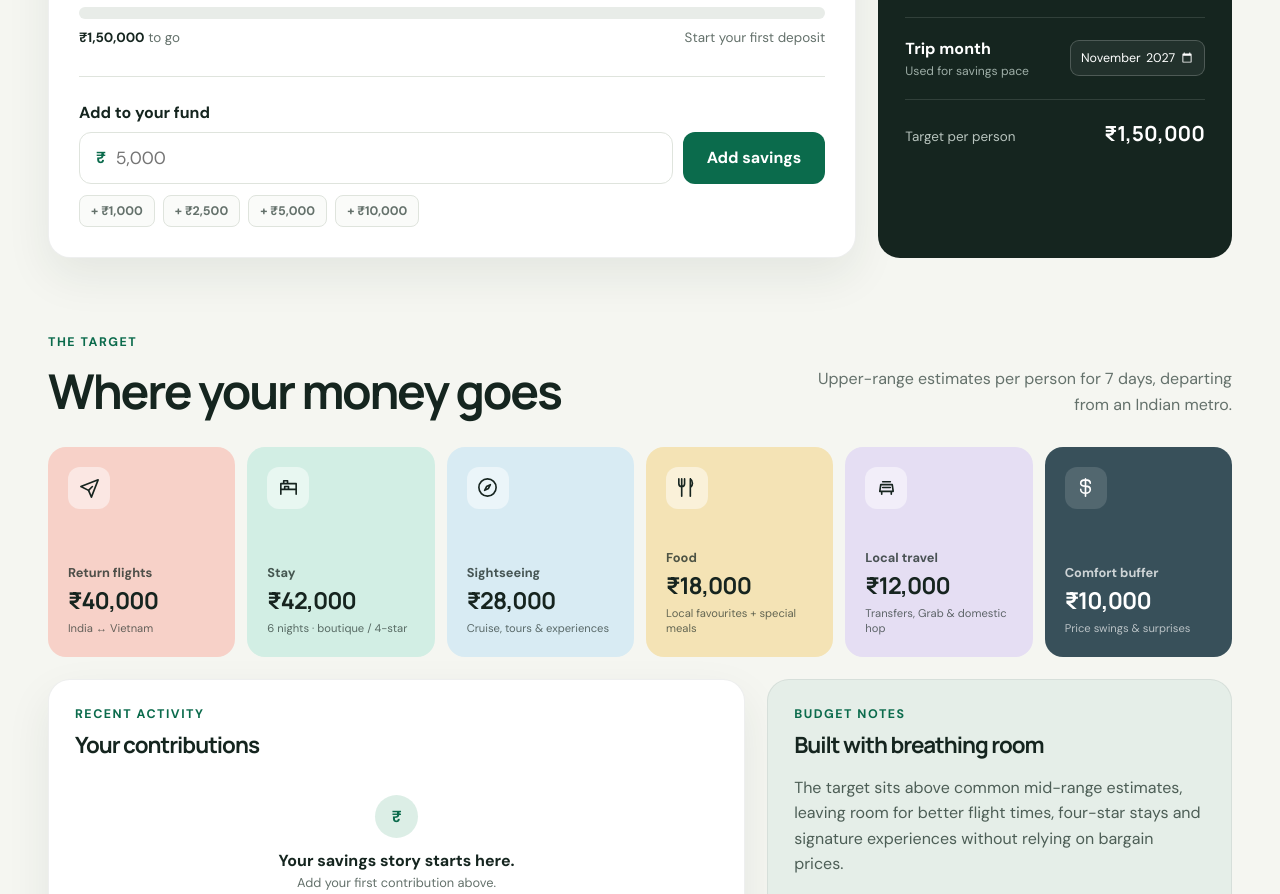
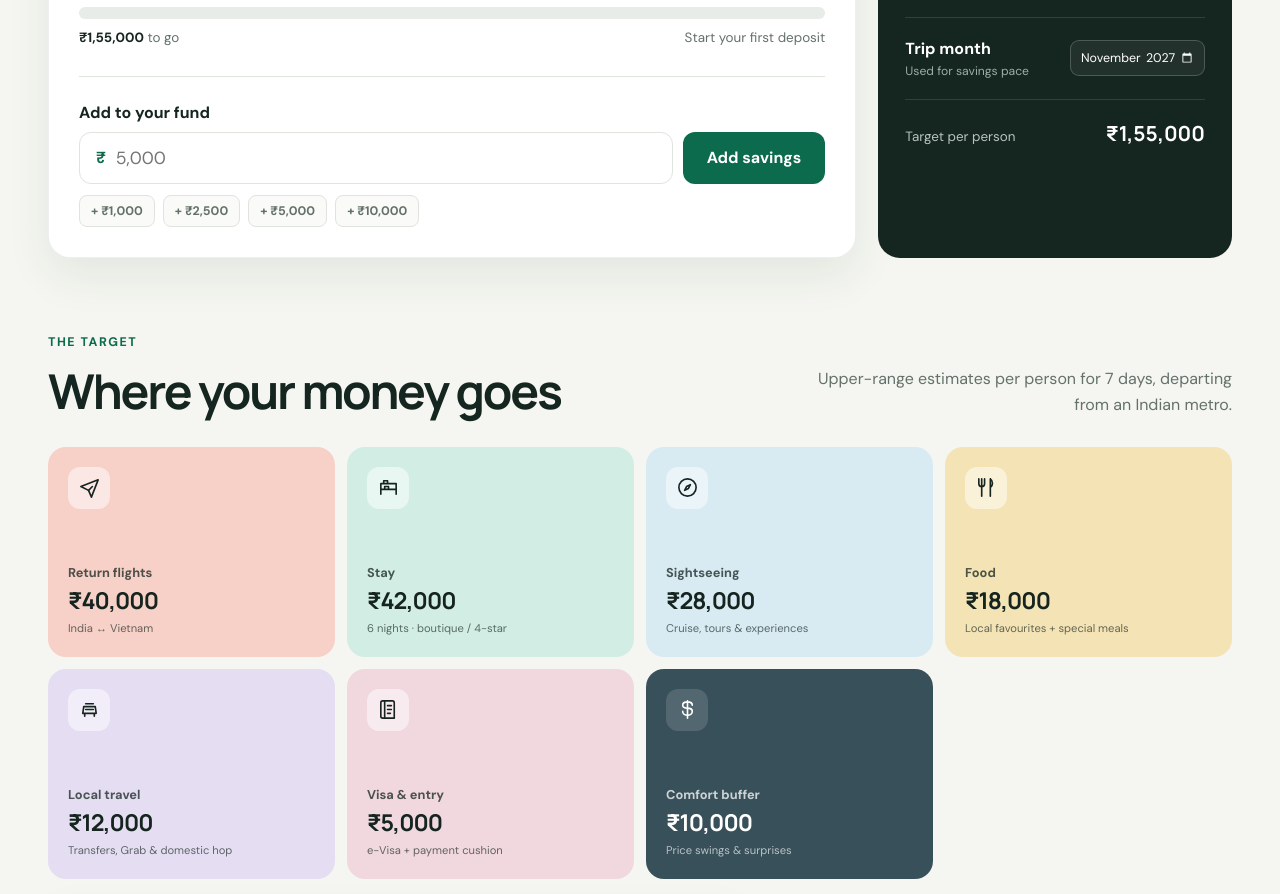
Before and after one commit to rutvi18/trip-budget, a plain HTML site: page dist/index.html in a window 1280 px wide. Shown: the part 613-1507 px from the top of the page. Drawn offline with Linux system fonts and the light colour scheme.

Commit message:
Update Site source

```diff
--- a/app.js
+++ b/app.js
@@ -1,4 +1,4 @@
-const PER_PERSON_TARGET = 150000;
+const PER_PERSON_TARGET = 155000;
 const STORAGE_KEY = "roam-fund-vietnam-v2";
 
 const defaultState = {
--- a/dist/app.js
+++ b/dist/app.js
@@ -1,4 +1,4 @@
-const PER_PERSON_TARGET = 150000;
+const PER_PERSON_TARGET = 155000;
 const STORAGE_KEY = "roam-fund-vietnam-v2";
 
 const defaultState = {
--- a/dist/index.html
+++ b/dist/index.html
@@ -56,7 +56,7 @@
               <div>
                 <p class="label">SAVINGS PROGRESS</p>
                 <h2 id="savedDisplay">₹0</h2>
-                <p class="muted">of <strong id="goalDisplay">₹1,50,000</strong> target</p>
+                <p class="muted">of <strong id="goalDisplay">₹1,55,000</strong> target</p>
               </div>
               <div class="percent-badge" id="percentDisplay">0%</div>
             </div>
@@ -64,7 +64,7 @@
               <div class="progress-fill" id="progressFill"></div>
             </div>
             <div class="progress-meta">
-              <span><b id="remainingDisplay">₹1,50,000</b> to go</span>
+              <span><b id="remainingDisplay">₹1,55,000</b> to go</span>
               <span id="paceDisplay">Start your first deposit</span>
             </div>
             <form class="deposit-form" id="depositForm">
@@ -113,7 +113,7 @@
             </div>
             <div class="per-person-total">
               <span>Target per person</span>
-              <strong>₹1,50,000</strong>
+              <strong>₹1,55,000</strong>
             </div>
           </aside>
         </section>
@@ -158,6 +158,12 @@
               <strong>₹12,000</strong>
               <small>Transfers, Grab & domestic hop</small>
             </article>
+            <article class="budget-card rose">
+              <div class="budget-icon"><svg viewBox="0 0 24 24"><path d="M6 3h10a2 2 0 0 1 2 2v16H6a2 2 0 0 1-2-2V5a2 2 0 0 1 2-2Z"/><path d="M8 3v18M11 8h4M11 12h4M11 16h3"/></svg></div>
+              <span>Visa & entry</span>
+              <strong>₹5,000</strong>
+              <small>e-Visa + payment cushion</small>
+            </article>
             <article class="budget-card navy">
               <div class="budget-icon"><svg viewBox="0 0 24 24"><path d="M12 3v18M17 7.5C17 5.6 15 4 12 4S7 5.6 7 7.5s2 3 5 3 5 1.5 5 3.5-2 4-5 4-5-1.8-5-4"/></svg></div>
               <span>Comfort buffer</span>
@@ -192,6 +198,7 @@
               <a href="https://www.finnable.com/finn-advice/vietnam-trip-cost-from-india/" target="_blank" rel="noreferrer">₹50k–₹1.8L trip range <span>↗</span></a>
               <a href="https://www.tripsidekick.in/blog/vietnam-trip-cost-from-india" target="_blank" rel="noreferrer">2026 flight benchmark <span>↗</span></a>
               <a href="https://daytripsvietnam.com/guides/vietnam-hotel-prices-2026/" target="_blank" rel="noreferrer">Hotel price ranges <span>↗</span></a>
+              <a href="https://evisa.xuatnhapcanh.gov.vn/en_US/web/guest/khai-thi-thuc-dien-tu/cap-thi-thuc-dien-tu" target="_blank" rel="noreferrer">Official e-Visa fees <span>↗</span></a>
             </div>
             <small class="source-date">Reviewed 22 Nov 2026 · Prices are planning estimates.</small>
           </article>
--- a/dist/styles.css
+++ b/dist/styles.css
@@ -177,7 +177,7 @@ h1 em { color: var(--green); font-style: normal; }
 .section-heading { display: flex; justify-content: space-between; align-items: end; gap: 30px; margin-bottom: 24px; }
 .section-heading h2 { margin-top: 8px; font-size: clamp(2rem,4vw,3rem); }
 .section-heading > p { max-width: 440px; margin: 0 0 5px; color: var(--muted); line-height: 1.6; text-align: right; }
-.budget-grid { display: grid; grid-template-columns: repeat(6, 1fr); gap: 12px; }
+.budget-grid { display: grid; grid-template-columns: repeat(4, 1fr); gap: 12px; }
 .budget-card { min-height: 210px; padding: 20px; display: flex; flex-direction: column; border-radius: 18px; color: #16241f; transition: .2s ease; }
 .budget-card:hover { transform: translateY(-4px); box-shadow: 0 13px 28px rgba(31,54,44,.10); }
 .budget-card.coral { background: #f7d1c8; }
@@ -185,6 +185,7 @@ h1 em { color: var(--green); font-style: normal; }
 .budget-card.sky { background: #d8ebf3; }
 .budget-card.yellow { background: #f4e3b5; }
 .budget-card.lavender { background: #e5def3; }
+.budget-card.rose { background: #f1d8df; }
 .budget-card.navy { background: #38505a; color: white; }
 .budget-icon { display: grid; place-items: center; width: 42px; height: 42px; margin-bottom: auto; border-radius: 12px; background: rgba(255,255,255,.48); }
 .navy .budget-icon { background: rgba(255,255,255,.13); }
--- a/styles.css
+++ b/styles.css
@@ -177,7 +177,7 @@ h1 em { color: var(--green); font-style: normal; }
 .section-heading { display: flex; justify-content: space-between; align-items: end; gap: 30px; margin-bottom: 24px; }
 .section-heading h2 { margin-top: 8px; font-size: clamp(2rem,4vw,3rem); }
 .section-heading > p { max-width: 440px; margin: 0 0 5px; color: var(--muted); line-height: 1.6; text-align: right; }
-.budget-grid { display: grid; grid-template-columns: repeat(6, 1fr); gap: 12px; }
+.budget-grid { display: grid; grid-template-columns: repeat(4, 1fr); gap: 12px; }
 .budget-card { min-height: 210px; padding: 20px; display: flex; flex-direction: column; border-radius: 18px; color: #16241f; transition: .2s ease; }
 .budget-card:hover { transform: translateY(-4px); box-shadow: 0 13px 28px rgba(31,54,44,.10); }
 .budget-card.coral { background: #f7d1c8; }
@@ -185,6 +185,7 @@ h1 em { color: var(--green); font-style: normal; }
 .budget-card.sky { background: #d8ebf3; }
 .budget-card.yellow { background: #f4e3b5; }
 .budget-card.lavender { background: #e5def3; }
+.budget-card.rose { background: #f1d8df; }
 .budget-card.navy { background: #38505a; color: white; }
 .budget-icon { display: grid; place-items: center; width: 42px; height: 42px; margin-bottom: auto; border-radius: 12px; background: rgba(255,255,255,.48); }
 .navy .budget-icon { background: rgba(255,255,255,.13); }
```
Also changed, not shown: index.html (+10 -3 lines), README.md.
